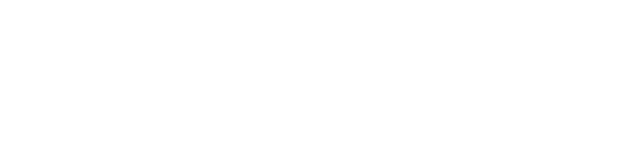
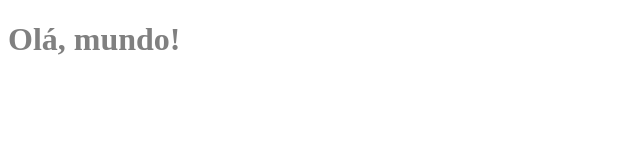
Before and after one commit to TiagoMerc/JavaScript---DIO, a plain HTML site: page index.html in a window 1280 px wide. Shown: the whole page, without its empty margins (0-640 px from the left). Drawn offline with Linux system fonts and the light colour scheme.

Commit message:
Inserindo javascript numa página HTML

```diff
--- a/asserts/css/styles.css
+++ b/asserts/css/styles.css
@@ -0,0 +1,3 @@
+body {
+  color: grey;
+}
--- a/asserts/js/scripts.js
+++ b/asserts/js/scripts.js
@@ -0,0 +1 @@
+console.log("Hello World");
--- a/index.html
+++ b/index.html
@@ -4,9 +4,11 @@
   <meta charset="UTF-8">
   <meta http-equiv="X-UA-Compatible" content="IE=edge">
   <meta name="viewport" content="width=device-width, initial-scale=1.0">
+  <link rel="stylesheet" href="asserts/css/styles.css">
+  <script src="asserts/js/scripts.js" ></script>
   <title>teste</title>
 </head>
 <body>
-
+  <h1>Olá, mundo!</h1>
 </body>
 </html>
```
